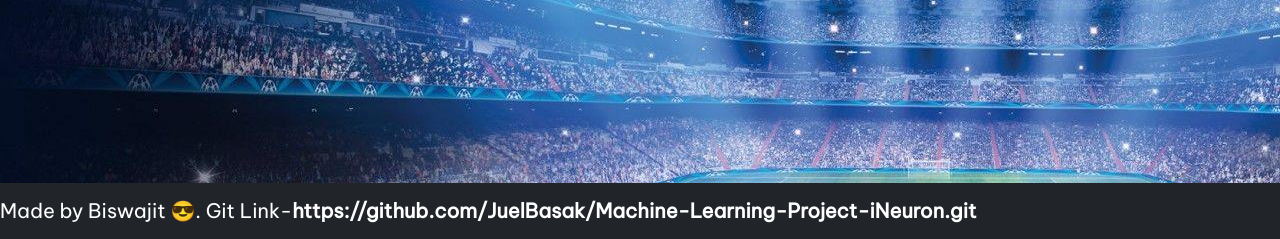
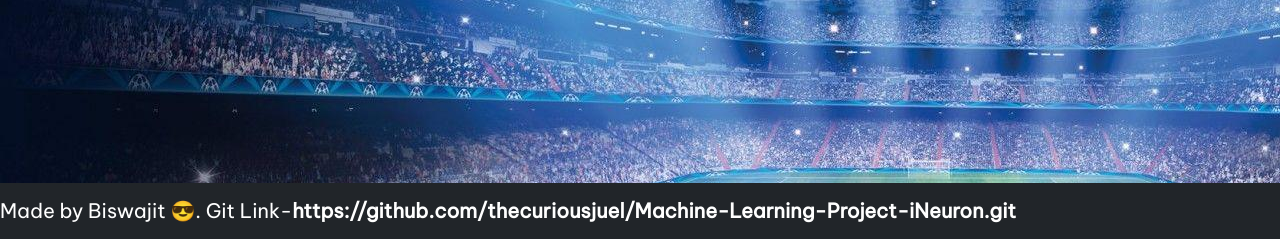
Before and after one commit to thecuriousjuel/Machine-Learning-Project-iNeuron, a Flask app: template templates/output.html in a window 1280 px wide. Shown: the part 561-800 px from the top of the page. Run offline with Flask 2, Linux system fonts and the light colour scheme; the template is opened without the code that fills it, so the values that code supplies are empty.

Commit message:
New Gitlink added

```diff
--- a/templates/output.html
+++ b/templates/output.html
@@ -33,10 +33,10 @@
     </table>
 
     <nav class="navbar fixed-bottom navbar-dark bg-dark">
-      <a class="navbar-brand" href="https://github.com/JuelBasak/Machine-Learning-Project-iNeuron.git" target="_blank">Made
+      <a class="navbar-brand" href="https://github.com/thecuriousjuel/Machine-Learning-Project-iNeuron.git" target="_blank">Made
         by
         Biswajit 😎. Git
-        Link-<strong>https://github.com/JuelBasak/Machine-Learning-Project-iNeuron.git</strong></a>
+        Link-<strong>https://github.com/thecuriousjuel/Machine-Learning-Project-iNeuron.git</strong></a>
     </nav>
 
 
```
